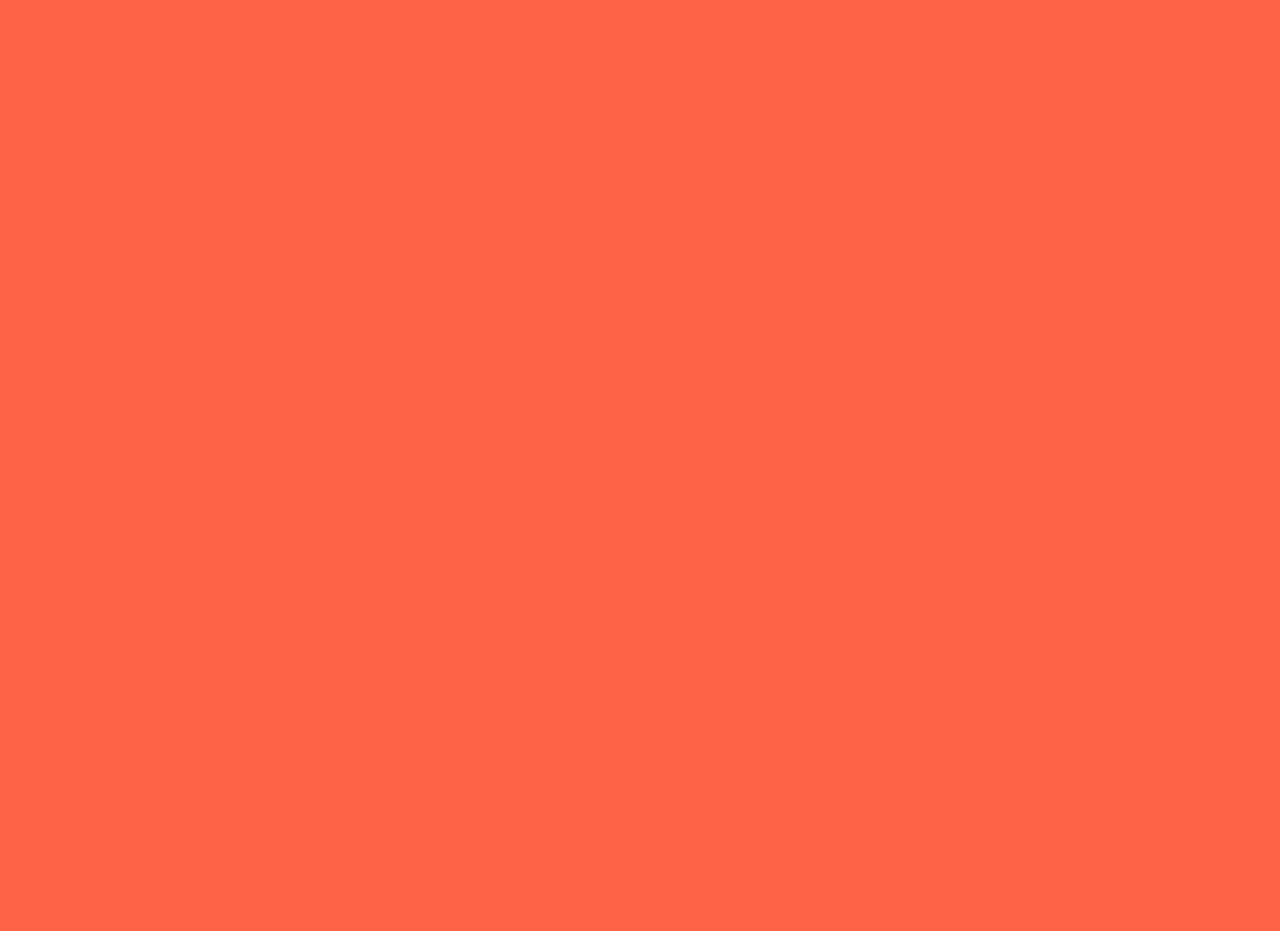
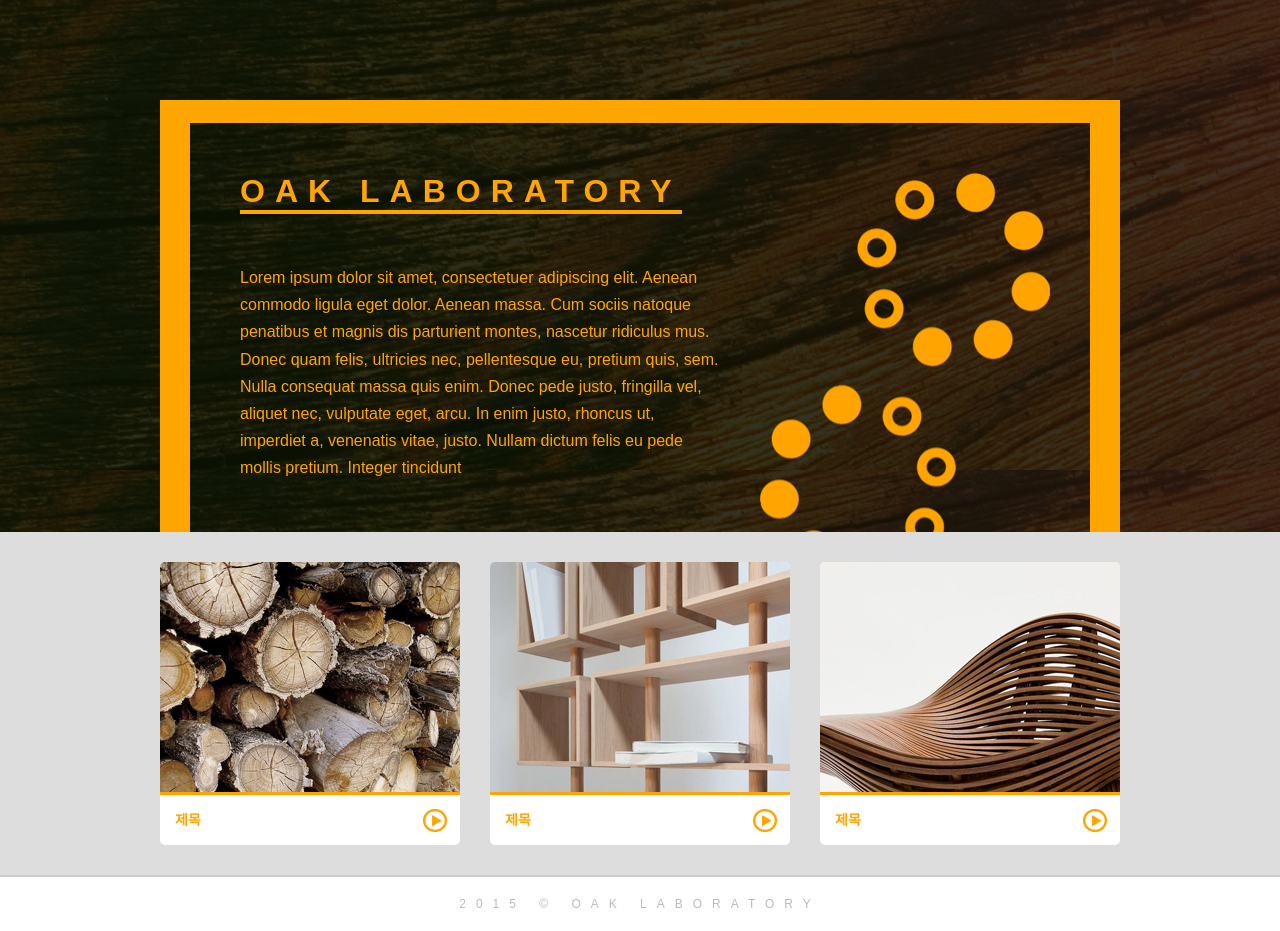
Before and after one commit to minhyup/practice-wood, a plain HTML site: page index.html in a window 1280 px wide. Before the commit the page ends 800 px from the top, so only its background shows below. Drawn offline with Linux system fonts and the light colour scheme.

Commit message:
footer 까지

```diff
--- a/index.html
+++ b/index.html
@@ -5,5 +5,42 @@
     <title>WOOD</title>
     <link rel="stylesheet" href="style.css" />
   </head>
-  <body></body>
+  <body>
+    <header>
+      <div class="l_wrapper">
+        <div class="intro">
+          <h1>OAK LABORATORY</h1>
+          <p>
+            Lorem ipsum dolor sit amet, consectetuer adipiscing elit. Aenean
+            commodo ligula eget dolor. Aenean massa. Cum sociis natoque
+            penatibus et magnis dis parturient montes, nascetur ridiculus mus.
+            Donec quam felis, ultricies nec, pellentesque eu, pretium quis, sem.
+            Nulla consequat massa quis enim. Donec pede justo, fringilla vel,
+            aliquet nec, vulputate eget, arcu. In enim justo, rhoncus ut,
+            imperdiet a, venenatis vitae, justo. Nullam dictum felis eu pede
+            mollis pretium. Integer tincidunt
+          </p>
+        </div>
+      </div>
+    </header>
+    <main>
+      <div class="l_wrapper">
+        <div class="card">
+          <div class="card__item">
+            <img src="./images/type-a.png" alt="wood type a" />
+            <h2>제목</h2>
+          </div>
+          <div class="card__item">
+            <img src="./images/type-b.png" alt="wood type b" />
+            <h2>제목</h2>
+          </div>
+          <div class="card__item">
+            <img src="./images/type-c.png" alt="wood type c" />
+            <h2>제목</h2>
+          </div>
+        </div>
+      </div>
+    </main>
+    <footer>2015 © OAK LABORATORY</footer>
+  </body>
 </html>
--- a/style.css
+++ b/style.css
@@ -1,3 +1,100 @@
+/* 초기화 */
 body {
-  background-color: tomato;
+  /* background-color: tomato; */
+  margin: 0;
+  padding: 0;
+  font-family: "arial";
 }
+
+h1,
+h2,
+p {
+  margin: 0;
+  padding: 0;
+}
+
+img {
+  max-width: 100%;
+}
+
+/* 공통 */
+.l_wrapper {
+  width: 960px;
+  margin: 0 auto;
+}
+
+/* 헤더 */
+header {
+  background-color: teal;
+  background-image: url(./images/header-bg.png);
+  overflow: hidden;
+}
+
+.intro {
+  padding: 50px;
+  margin-top: 100px;
+  border-width: 23px 30px 0 30px;
+  border-style: solid;
+  color: orange;
+  border-color: orange;
+  background-image: url(./images/container-bg.png);
+  background-repeat: no-repeat;
+  background-position-x: 570px;
+  background-position-y: 50px;
+  /* 단축 속성이 왜 안먹지??? */
+  /* background-position: 200px, 50px; */
+}
+
+.intro h1 {
+  display: inline-block;
+  border-bottom: 4px solid orange;
+  margin-bottom: 50px;
+  letter-spacing: 10px;
+}
+
+.intro p {
+  line-height: 1.7;
+  padding-right: 320px;
+}
+
+/* 메인 */
+main {
+  background-color: #ddd;
+  padding: 30px 0;
+}
+
+.card {
+  display: flex;
+  justify-content: space-between;
+}
+
+.card__item {
+  background-color: white;
+  border-radius: 5px;
+  overflow: hidden;
+}
+
+.card__item img {
+  /* 이미지에 이상한 공간이 왜생기지????*/
+  vertical-align: top;
+}
+.card__item h2 {
+  border-top: 3px solid orange;
+  color: orange;
+  font-size: 14px;
+  padding: 0 15px;
+  height: 50px;
+  line-height: 50px;
+  background-image: url(images/play.png);
+  background-repeat: no-repeat;
+  background-position: right center;
+}
+
+footer {
+  border-top: 2px solid #ccc;
+  text-align: center;
+  letter-spacing: 10px;
+  font-size: 12px;
+  color: #bbb;
+  padding: 20px 0;
+}
```
